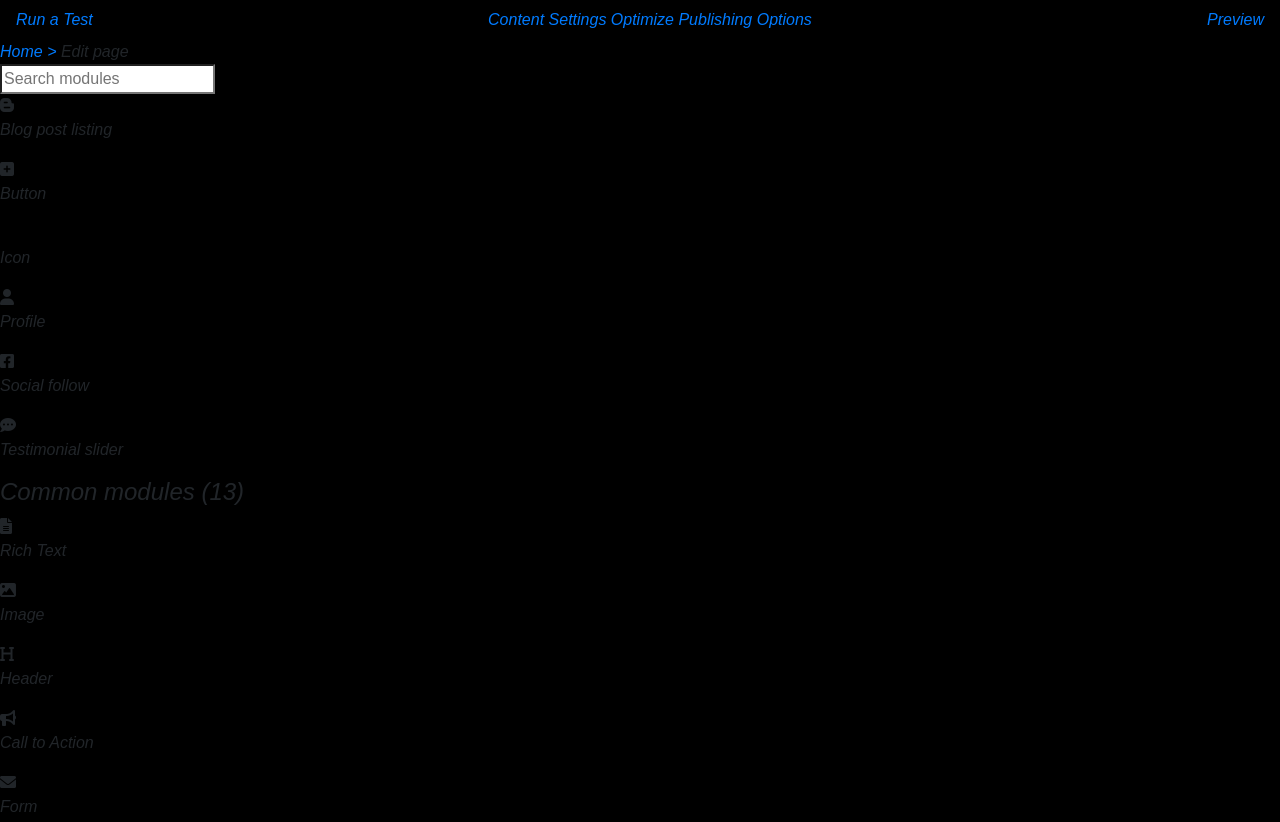
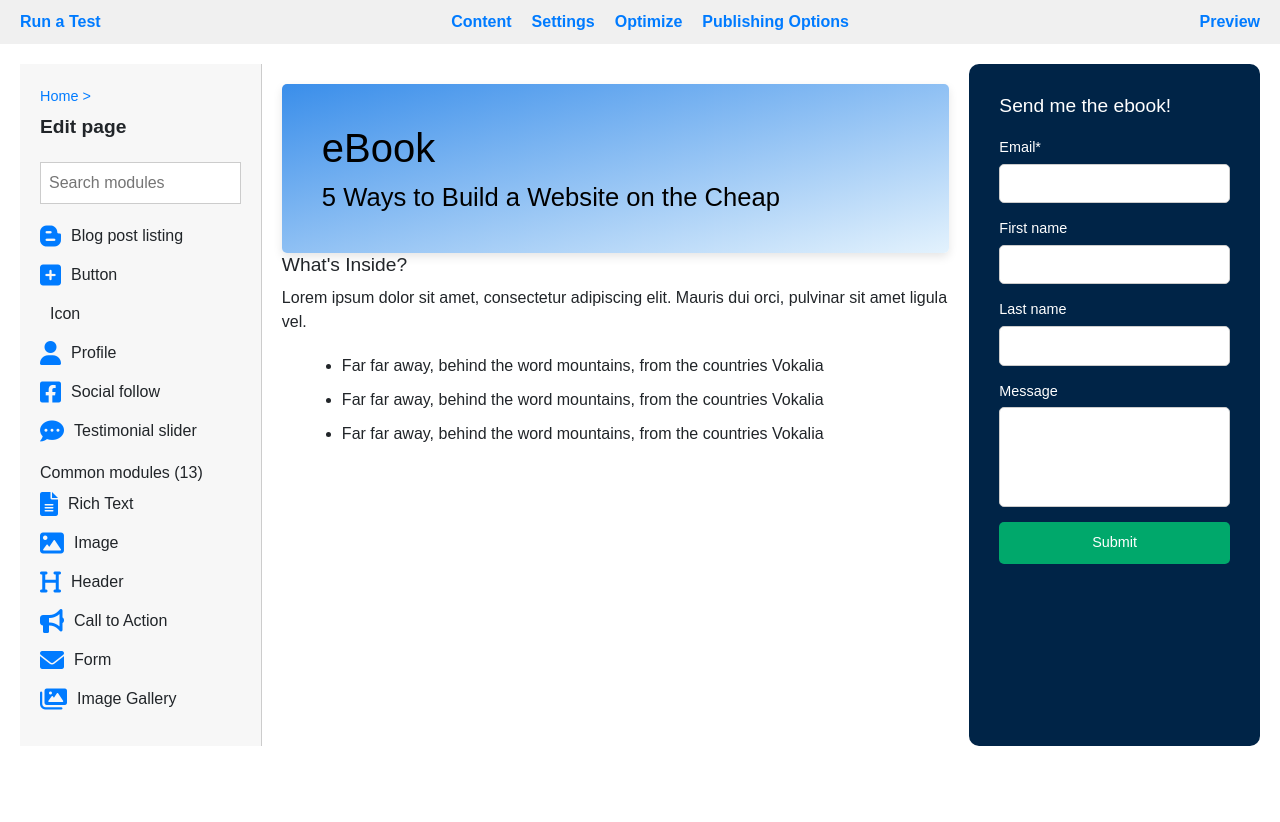
Before and after one commit to owes2005/innomaticsInternshipTask4, a plain HTML site: page index.html in a window 1280 px wide. Shown: the top 822 px of the page. After the commit the page ends 800 px from the top, so only its background shows below. Drawn offline with nearby package versions, Linux system fonts and the light colour scheme.

Commit message:
Update styles.css

```diff
--- a/styles.css
+++ b/styles.css
@@ -1,88 +1,205 @@
+/* Global Styles */
 body {
+    margin: 0;
+    padding: 0;
     font-family: Arial, sans-serif;
-    font-style: oblique;
-    margin: auto;
-    padding: auto;
-    background-color: rgb(0, 0, 0);
-
   }
 
-header {
-    background: #0f0f0f;
-    color: #f9f9f8;
-    padding: 5px 0;
-    text-align: center;
+  /* Navbar */
+  .navbar {
+    background-color: #f0f0f0;
+    display: flex;
+    justify-content: space-between;
+    align-items: center;
+    padding: 10px 20px;
   }
 
-header nav ul {
-    list-style: none;
-    padding: 0;
+  .nav-links {
+    display: flex;
+    gap: 20px; /* Spacing between navbar items */
   }
 
-header nav ul li {
-    display: inline;
-    margin: 0 15px;
+  .nav-links a {
+    text-decoration: none;
+    color: #007bff;
+    font-weight: bold;
   }
 
-header nav ul li a {
-    color: #ffffff;
+  /* Main container */
+  .main-container {
+    display: flex;
+    flex-direction: row;
+    justify-content: space-between;
+    padding: 20px;
+  }
+
+  /* Sidebar */
+  .sidebar {
+    width: 250px;
+    background-color: #f7f7f7;
+    padding: 20px;
+    border-right: 1px solid #ccc;
+  }
+
+  .sidebar-header {
+    margin-bottom: 20px;
+  }
+
+  .sidebar-header a {
+    font-size: 0.9rem;
+    color: #007bff;
     text-decoration: none;
   }
-.ourbikes{
-    justify-content: center;
-    font-size: larger;
-    color: #fcfdfe;
+
+  .sidebar-header span {
+    display: block;
+    font-size: 1.2rem;
+    font-weight: bold;
+    margin-top: 5px;
   }
 
-main {
-    padding: 50px;
-    text-align: center;
-    display: flex;
-}
-.ourbikes{
-    text-align: center;
-}
-#section{
-    display: flex;
-    text-align: center;
-}
-#Bikes {
-    justify-content: center;
-    flex-wrap: wrap;
-    display: flex;
-    flex-direction: row;
-    align-items: stretch;
+  .sidebar input[type="search"] {
+    width: 100%;
+    padding: 8px;
+    margin-bottom: 20px;
+    border: 1px solid #ccc;
   }
 
-
-.Bike {
-    background: #ffffff;
-    border: 1px solid #dddddd;
-    border-radius: 5px;
-    margin: 45px;
-    padding: 45px;
-    width: 10%;
-
-    text-align: center;
-    flex-wrap: wrap;
-}
-.Bike:hover{
-    transform: scale(1.4);
+  .module {
+    display: flex;
+    align-items: center;
+    margin-bottom: 15px;
   }
 
-.Bike img {
-    max-width: 100%;
-    height: auto;
-    border-radius: 5px;
+  .module-icon {
+    font-size: 1.5rem; /* Adjusted icon size */
+    margin-right: 10px;
+    color: #007bff; /* Icon color */
   }
 
+  .module p {
+    margin: 0;
+    font-size: 1rem;
+  }
 
-footer {
-    text-align: center;
-    padding: 20px 0;
-    background: #000000;
-    color: #ffffff;
-    position: relative;
-    bottom: 0;
+  h4 {
+    font-size: 1rem;
+    margin-top: 20px;
+    margin-bottom: 10px;
+  }
+
+  /* Content section */
+  .content-section {
+    flex-grow: 1;
+    padding: 20px;
+  }
+
+  .hero-section {
+    background: linear-gradient(to bottom right, #3a8eea, #e3f2fd); /* Blue and gray mixture */
+    color: black;
+    padding: 40px; /* Increased padding */
+    border-radius: 5px; /* Rounded corners */
+    box-shadow: 0 4px 10px rgba(0, 0, 0, 0.1);
+  }
+
+  .hero-section h1 {
+    font-size: 2.5rem; /* Increased size */
+    margin: 0;
+  }
+
+  .hero-section h2 {
+    font-size: 1.6rem; /* Increased size */
+    margin: 10px 0 0;
+  }
+
+  .whats-inside h3 {
+    font-size: 1.2rem;
+    margin-bottom: 10px;
+  }
+
+  .whats-inside p {
+    font-size: 1rem;
+    margin-bottom: 20px;
+  }
+
+  .whats-inside ul {
+    list-style-type: disc;
+    margin-left: 20px;
+    font-size: 1rem;
+  }
+
+  .whats-inside ul li {
+    margin-bottom: 10px;
+  }
+
+  /* Form section */
+  .form-section {
+    background-color: #002447;
+    padding: 30px;
+    width: 300px;
+    color: white;
+    border-radius: 10px; /* Rounded corners */
+  }
+
+  .form-section h3 {
+    font-size: 1.2rem;
+    margin-bottom: 20px;
+  }
+
+  .form-section form {
+    display: flex;
+    flex-direction: column;
+  }
+
+  .form-section label {
+    margin-bottom: 5px;
+    font-size: 0.9rem;
+  }
+
+  .form-section input[type="email"],
+  .form-section input[type="text"],
+  .form-section textarea {
+    padding: 8px;
+    margin-bottom: 15px;
+    border: 1px solid #ccc;
+    font-size: 0.9rem;
     width: 100%;
+    border-radius: 5px; /* Rounded corners */
   }
+
+  .form-section textarea {
+    resize: none;
+    height: 100px;
+  }
+
+  .form-section button {
+    background-color: #00a86b;
+    color: white;
+    padding: 10px;
+    font-size: 0.9rem;
+    border: none;
+    cursor: pointer;
+    border-radius: 5px; /* Rounded corners */
+  }
+
+  .form-section button:hover {
+    background-color: #008c5a;
+  }
+
+  /* Responsive design */
+  @media screen and (max-width: 768px) {
+    .main-container {
+        flex-direction: column;
+    }
+
+    .sidebar {
+        width: 100%;
+        border-right: none;
+        border-bottom: 1px solid #ccc;
+    }
+
+    .content-section {
+        padding-right: 0;
+        margin-bottom: 20px;
+    }
+  }
```
Lines whose indentation alone changed are shown as unchanged.
